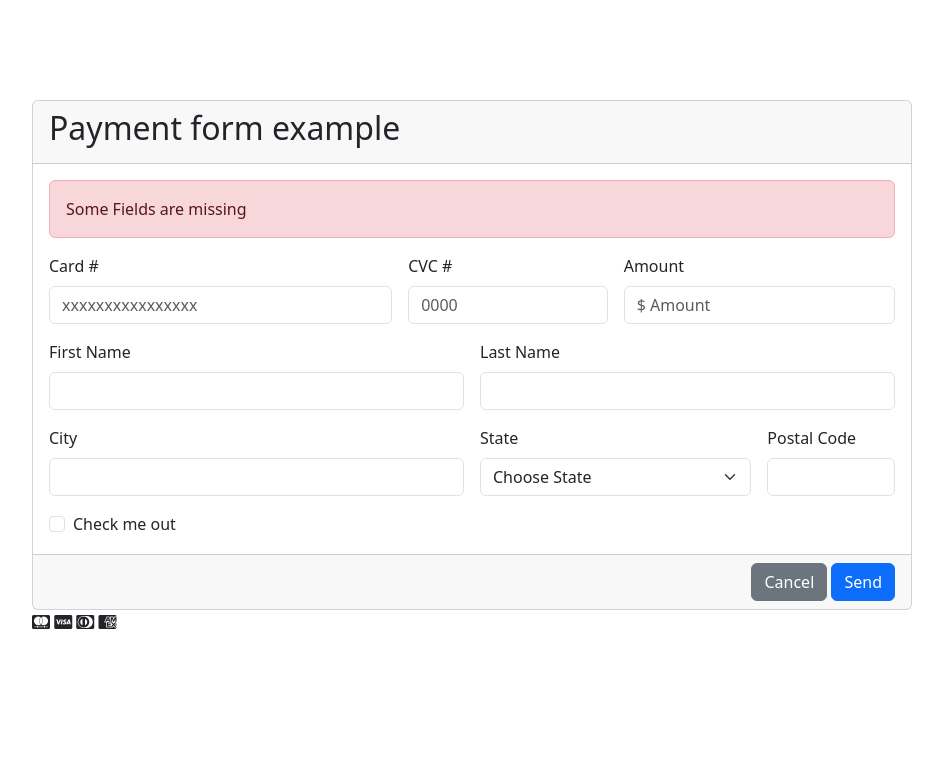
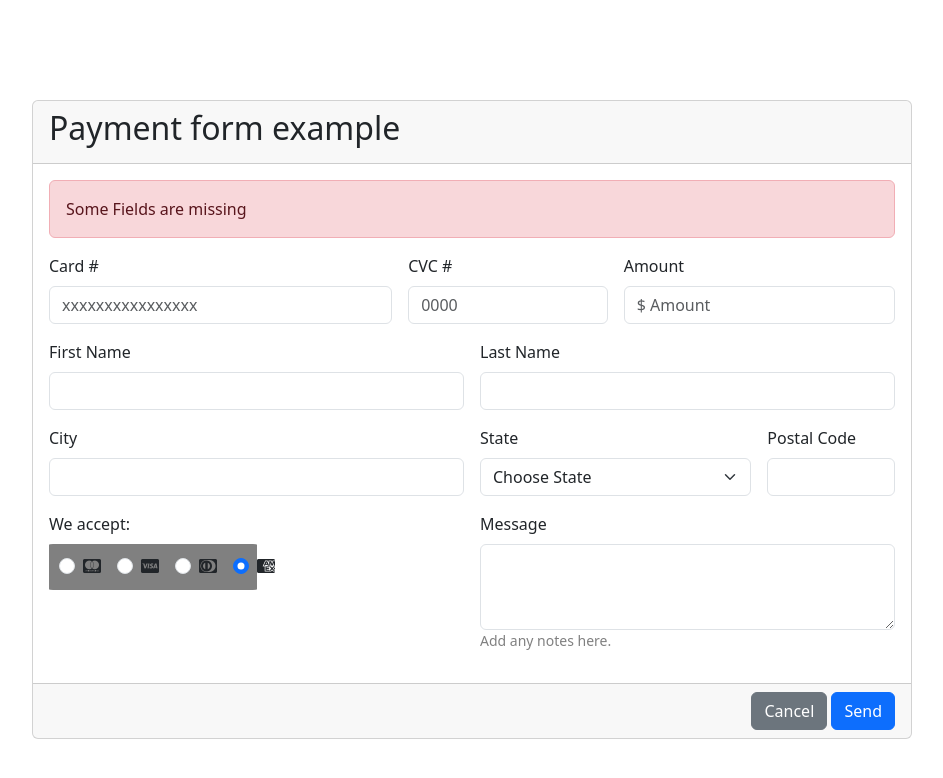
Before and after one commit to 4GeeksAcademy/Juan_Castro_html_form, a plain HTML site: page index.html in a window 1280 px wide. Shown: the whole page, without its empty margins (168-1111 px from the left). Drawn offline with nearby package versions, Linux system fonts and the light colour scheme.

Commit message:
cambios de font letras y ajustes finales

```diff
--- a/index.html
+++ b/index.html
@@ -7,7 +7,7 @@
     <title>Form Pago</title>
     <link href="https://cdn.jsdelivr.net/npm/bootstrap@5.3.7/dist/css/bootstrap.min.css" rel="stylesheet"
         integrity="sha384-LN+7fdVzj6u52u30Kp6M/trliBMCMKTyK833zpbD+pXdCLuTusPj697FH4R/5mcr" crossorigin="anonymous">
-    <link rel="stylesheet" href="https://cdnjs.cloudflare.com/ajax/libs/font-awesome/6.4.2/css/all.min.css"/>
+    <link rel="stylesheet" href="https://cdnjs.cloudflare.com/ajax/libs/font-awesome/6.4.2/css/all.min.css" />
     <link rel="stylesheet" href="style.css">
 </head>
 
@@ -23,7 +23,7 @@
             <form class="row g-3">
                 <div class="col-md-5">
                     <label for="inputEmail4" class="form-label">Card #</label>
-                        <input type="number" class="form-control" id="inputEmail4" placeholder="xxxxxxxxxxxxxxxx">
+                    <input type="numeric" class="form-control" id="inputnumcard" placeholder="xxxxxxxxxxxxxxxx">
                 </div>
                 <div class="col-md-3">
                     <label for="inputPassword4" class="form-label">CVC #</label>
@@ -32,7 +32,7 @@
                 <div class="col-md-4">
                     <div class="col-12">
                         <label for="inputAddress" class="form-label">Amount</label>
-                            <input type="text" class="form-control" id="inputAddress" placeholder="$ Amount">
+                        <input type="numeric" class="form-control" id="inputAddress" placeholder="$ Amount">
                     </div>
                 </div>
                 <div class="col-6">
@@ -58,13 +58,40 @@
                     <label for="inputZip" class="form-label">Postal Code</label>
                     <input type="text" class="form-control" id="inputZip">
                 </div>
-                    <div class="col-12">
+                <div class="col-md-6">
+                    <label for="inputZip" class="form-label">We accept:</label>
+                    <div class="form-check1 col-6">
                         <div class="form-check">
-                            <input class="form-check-input" type="checkbox" id="gridCheck">
-                            <label class="form-check-label" for="gridCheck">
-                                Check me out
+                            <input class="form-check-input" type="radio" name="radioDefault" id="radioDefault1">
+                            <label class="form-check-label" for="radioDefault1">
+                                <i class="fa-brands fa-cc-mastercard"></i>
                             </label>
                         </div>
+                        <div class="form-check">
+                            <input class="form-check-input" type="radio" name="radioDefault" id="radioDefault2" checked>
+                            <label class="form-check-label" for="radioDefault2">
+                                <i class="fa-brands fa-cc-visa"></i>
+                            </label>
+                        </div>
+                        <div class="form-check">
+                            <input class="form-check-input" type="radio" name="radioDefault" id="radioDefault1">
+                            <label class="form-check-label" for="radioDefault1">
+                                <i class="fa-brands fa-cc-diners-club"></i>
+                            </label>
+                        </div>
+                        <div class="form-check">
+                            <input class="form-check-input" type="radio" name="radioDefault" id="radioDefault2" checked>
+                            <label class="form-check-label" for="radioDefault2">
+                                <i class="fa-brands fa-cc-amex"></i>
+                            </label>
+                        </div>
+                    </div>
+
+                </div>
+                <div class="col-md-6">
+                    <label for="exampleFormControlTextarea1" class="form-label">Message</label>
+                    <textarea class="form-control" id="exampleFormControlTextarea1" rows="3"></textarea>
+                    <p class="texto_gris">Add any notes here.</p>
                 </div>
             </form>
         </div>
@@ -74,10 +101,6 @@
         </div>
     </div>
     </div>
-    <i class="fa-brands fa-cc-mastercard"></i>
-    <i class="fa-brands fa-cc-visa"></i>
-    <i class="fa-brands fa-cc-diners-club"></i>
-    <i class="fa-brands fa-cc-amex"></i>
     <script src="https://cdn.jsdelivr.net/npm/bootstrap@5.3.7/dist/js/bootstrap.bundle.min.js"
         integrity="sha384-ndDqU0Gzau9qJ1lfW4pNLlhNTkCfHzAVBReH9diLvGRem5+R9g2FzA8ZGN954O5Q"
         crossorigin="anonymous"></script>
--- a/style.css
+++ b/style.css
@@ -1,3 +1,13 @@
-.div{
+.form-check1{
+    background-color: gray;
+    border-radius: 2%;
+    display: flex;              /* Hace que los hijos se alineen en fila */
+    gap: 16px;                  /* Espacio entre los iconos */
+    align-items: center;        /* Centra verticalmente los radios e iconos */
+    padding: 10px;
+}
 
-}
+.texto_gris{
+    color: gray;
+    font-size: 14px;
+}|
```
Lines whose indentation alone changed are shown as unchanged.
